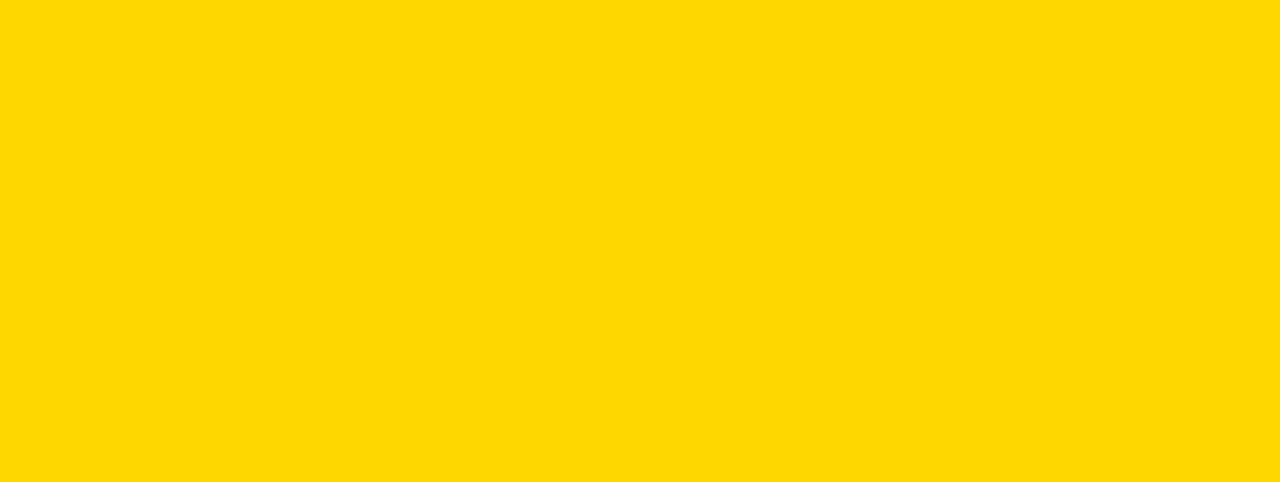
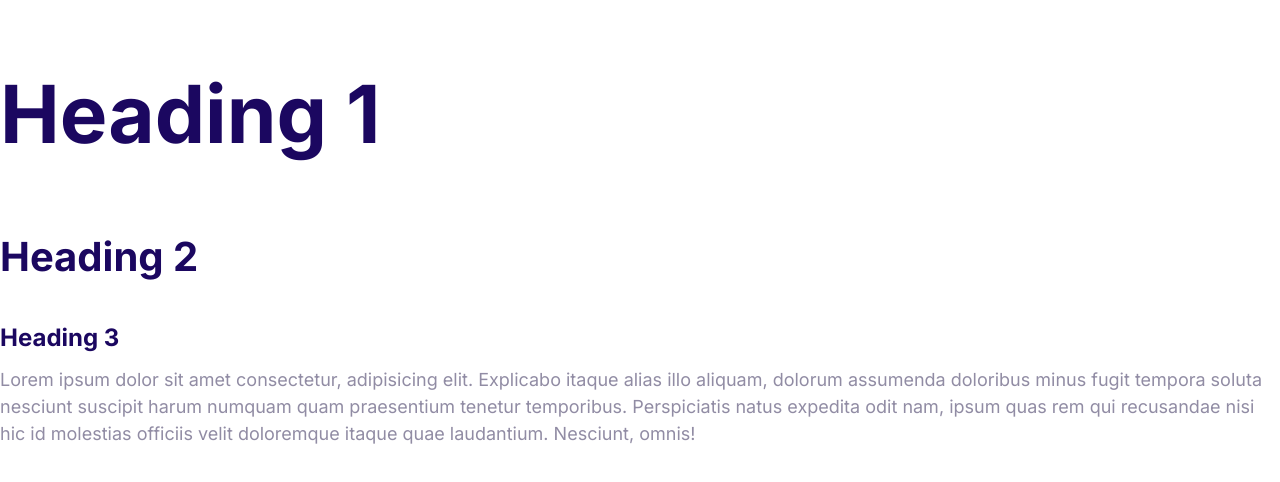
Before and after one commit to muhammed-mohsen/mohsenify, a plain HTML site: page moshify/index.html in a window 1280 px wide. Drawn offline with Linux system fonts and the light colour scheme.

Commit message:
define the style for fonts

```diff
--- a/moshify/css/styles.css
+++ b/moshify/css/styles.css
@@ -5,6 +5,46 @@
   --color-headings: #1b0760;
   --color-body: #918ca4;
 }
+html {
+  font-size: 62.5%;
+}
 body {
-  background: gold;
+  font-family: Inter, Arial, Helvetica, sans-serif;
+  color: var(--color-body);
+  font-size: 2.4rem;
+  line-height: 1.5;
 }
+
+h1,
+h2,
+h3 {
+  color: var(--color-headings);
+}
+h1 {
+  font-size: 7rem;
+}
+h2 {
+  font-size: 4rem;
+}
+h3 {
+  font-size: 3rem;
+  margin-bottom: 1rem;
+}
+p {
+  margin-top: 0px;
+}
+/* for desktop */
+@media screen and (min-width: 1024px) {
+  body {
+    font-size: 1.8rem;
+  }
+  h1 {
+    font-size: 8rem;
+  }
+  h2 {
+    font-size: 4rem;
+  }
+  h3 {
+    font-size: 2.4rem;
+  }
+}
--- a/moshify/index.html
+++ b/moshify/index.html
@@ -7,8 +7,14 @@
     <title>Document</title>
     <link rel="stylesheet" href="css/normalize.css">
     <link rel="stylesheet" href="css/styles.css">
+    <link rel="preconnect" href="https://fonts.googleapis.com">
+<link rel="preconnect" href="https://fonts.gstatic.com" crossorigin>
+<link href="https://fonts.googleapis.com/css2?family=Inter:wght@400;700&display=swap" rel="stylesheet">
 </head>
 <body>
-
+    <h1>Heading 1</h1>
+    <h2>Heading 2</h2>
+    <h3>Heading 3</h3>
+    <p>Lorem ipsum dolor sit amet consectetur, adipisicing elit. Explicabo itaque alias illo aliquam, dolorum assumenda doloribus minus fugit tempora soluta nesciunt suscipit harum numquam quam praesentium tenetur temporibus. Perspiciatis natus expedita odit nam, ipsum quas rem qui recusandae nisi hic id molestias officiis velit doloremque itaque quae laudantium. Nesciunt, omnis!</p>
 </body>
 </html>
```
